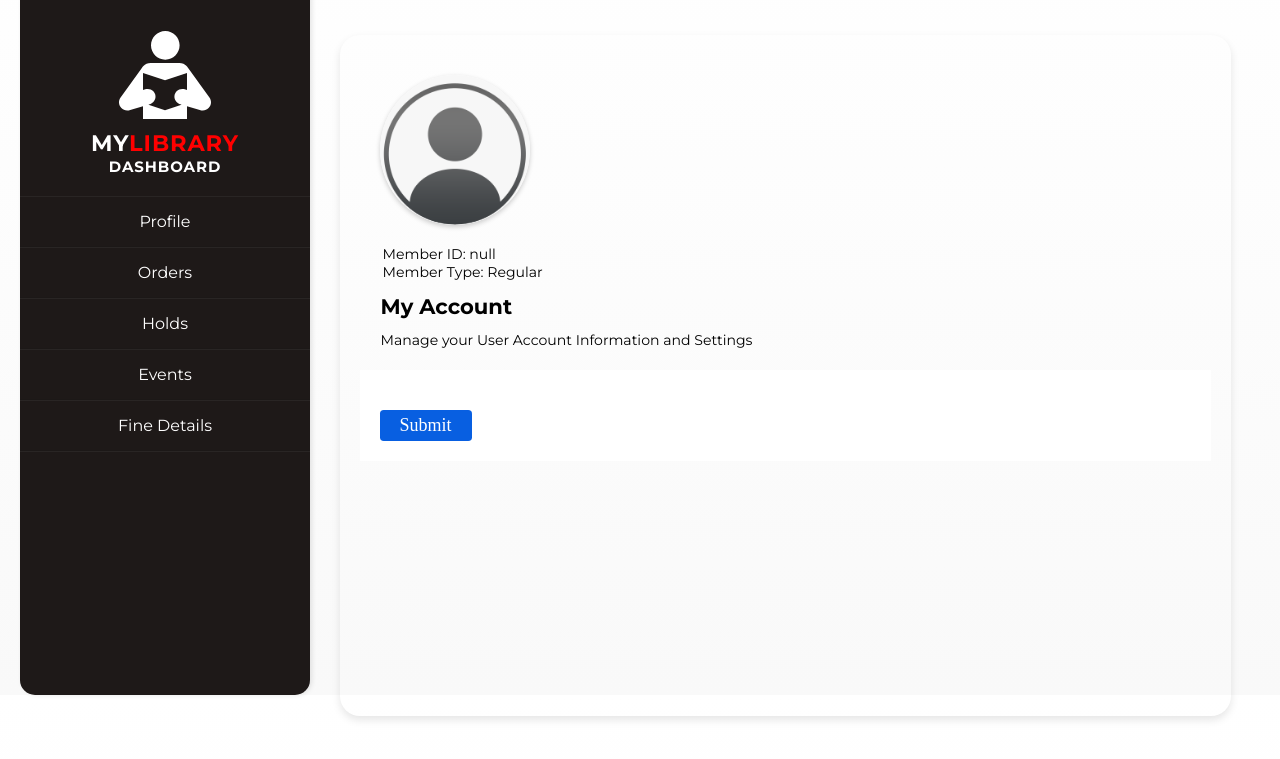
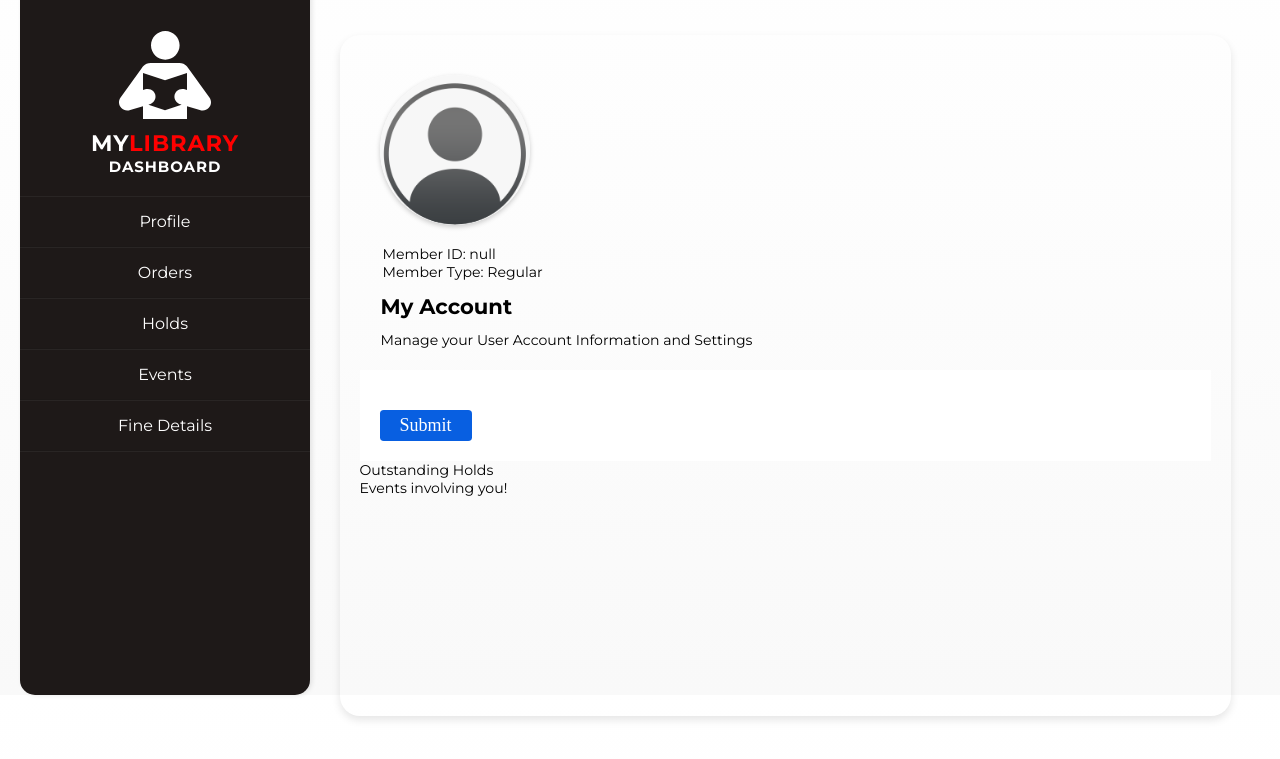
Before and after one commit to joeamroo/Team7-Library-Database, a plain HTML site: page front-end/Dashboard/dashboard.html in a window 1280 px wide. Shown: the part 105-864 px from the top of the page. Drawn offline with nearby package versions, Linux system fonts and the light colour scheme; no server answers; a web font is replaced by a local one.

Commit message:
Hopefully fixed HTML brackets

```diff
--- a/front-end/Dashboard/dashboard.html
+++ b/front-end/Dashboard/dashboard.html
@@ -315,12 +315,13 @@
 
 
 
-  <div class="order-title">Recent Orders</div>
-  <div class="recent-orders">
+    <div class="order-title">Recent Orders</div>
+    <div class="recent-orders">
 
       <!-- SQL QUERY -->
-</div>
-</div>
+    </div>
+   </div>
+  </div>
 
 
 
@@ -335,9 +336,10 @@
   └───────────────────────────────────────────────────────────────────┘
  -->
 
- <div class="order-title">Outstanding Holds</div>
+ <div class="holds">Outstanding Holds
  <div class="settings holds">
 
+</div>
 </div>
 
 <!--
@@ -345,11 +347,11 @@
   │                            Events                                 │
   └───────────────────────────────────────────────────────────────────┘
  -->
- <div class="order-title">Events involving you!</div>
+ <div class="events">Events involving you!
  <div class="settings events">
 
 </div>
-
+</div>
 
 
 
```
